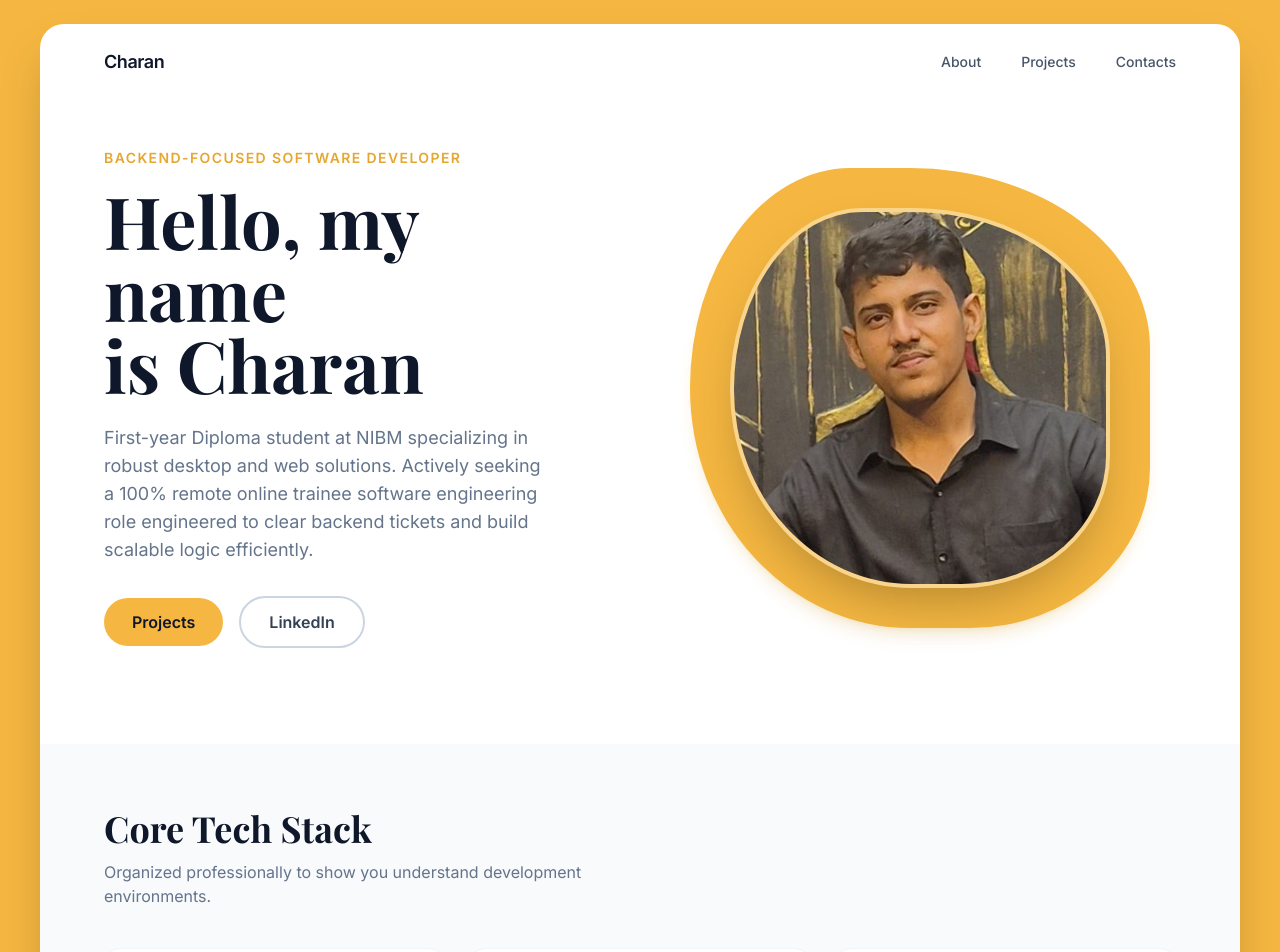
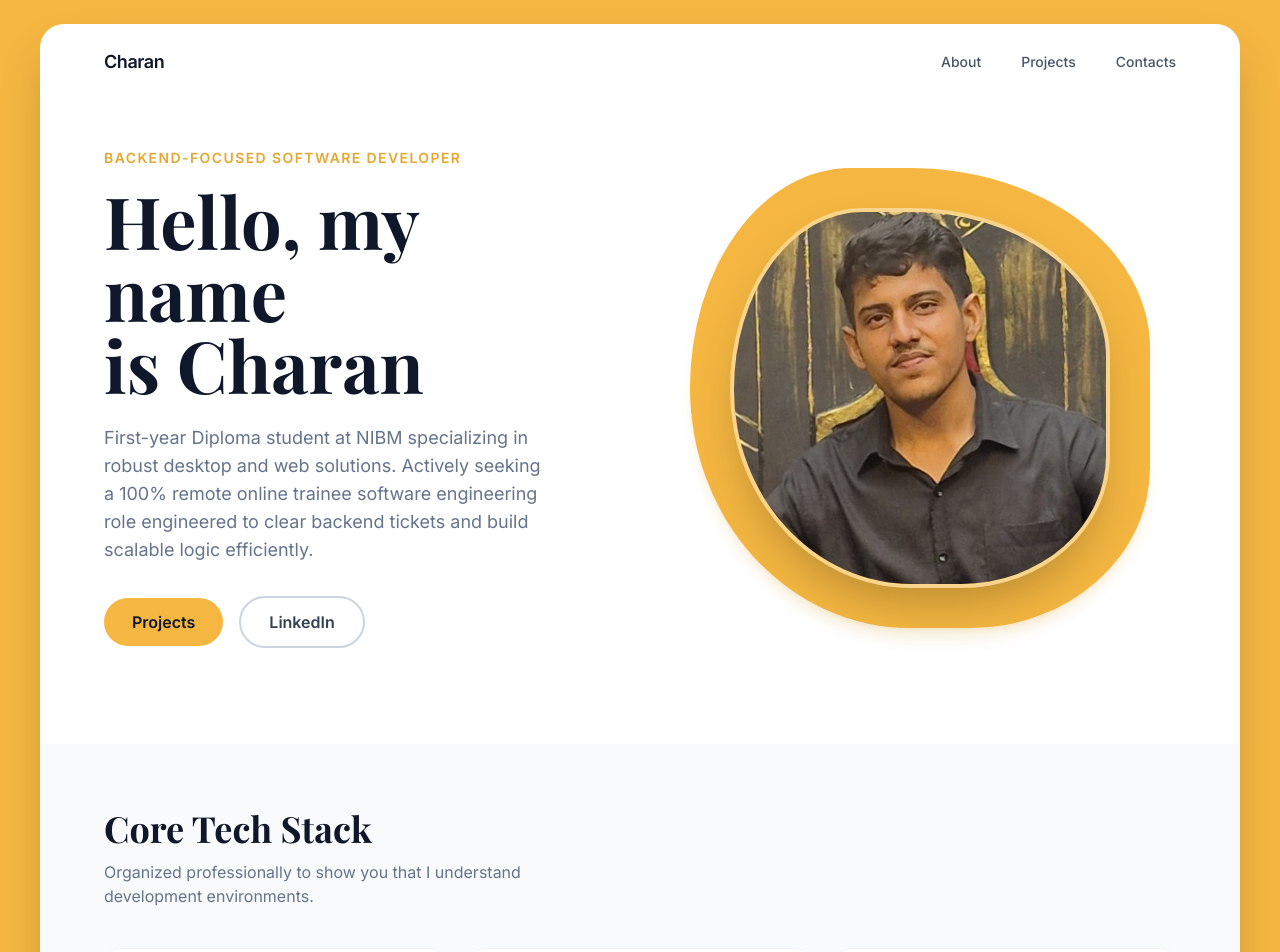
Before and after one commit to sivayogancharan612-oss/charan-portfolio, a React (Vite) app: page / in a window 1280 px wide. Shown: the top 952 px of the page. Built offline with nearby package versions, Linux system fonts and the light colour scheme.

Commit message:
Update tech stack subtitle text

```diff
--- a/src/components/TechStack.jsx
+++ b/src/components/TechStack.jsx
@@ -25,7 +25,7 @@ export default function TechStack() {
         Core Tech Stack
       </h2>
       <p className="text-slate-500 mb-6 md:mb-10 max-w-lg text-sm md:text-base">
-        Organized professionally to show you understand development environments.
+        Organized professionally to show you that I understand development environments.
       </p>
       <div className="grid grid-cols-1 md:grid-cols-3 gap-4 md:gap-6">
         {categories.map((cat) => (
```
